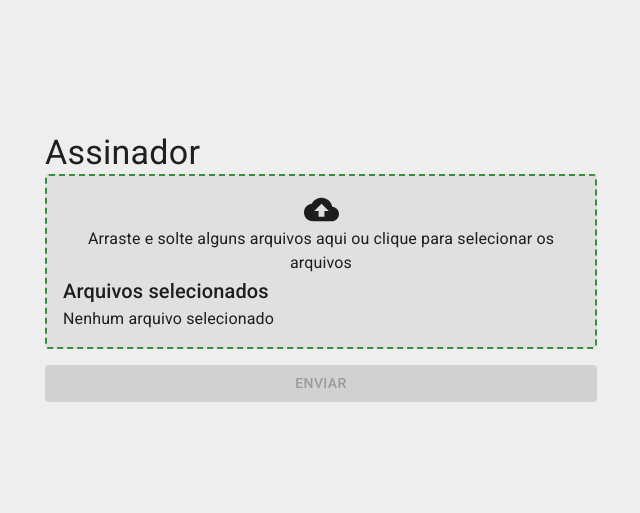
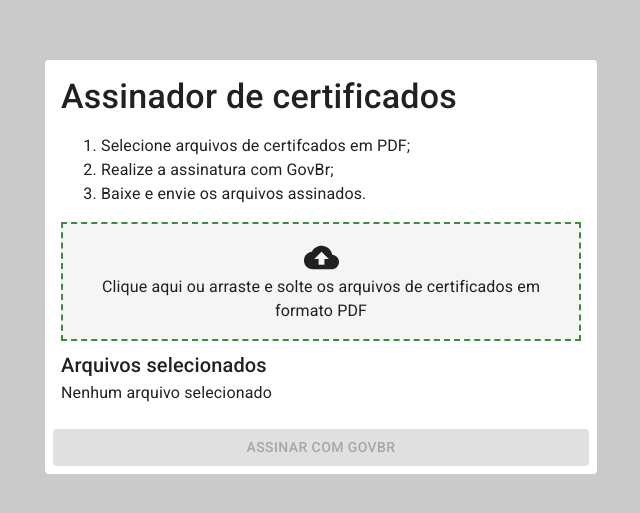
Before and after one commit to FeliciLab/govbr-signature-integration-front, a React (Vite) app: page / in a window 1280 px wide. Shown: the part 133-646 px from the top of the page, without its empty margins (319-959 px from the left). Built offline with nearby package versions, Linux system fonts and the light colour scheme; no server answers.

Commit message:
💄 ajustes finalizados

```diff
--- a/src/components/PDfDropZone/index.tsx
+++ b/src/components/PDfDropZone/index.tsx
@@ -1,6 +1,6 @@
 import CloudUploadIcon from '@mui/icons-material/CloudUpload';
 import DeleteIcon from '@mui/icons-material/Delete';
-import { Box, Button, Paper, Typography, useTheme } from '@mui/material';
+import { Box, Button, Typography, useTheme } from '@mui/material';
 import { Stack } from '@mui/system';
 import React from 'react';
 import { useDropzone } from 'react-dropzone';
@@ -42,24 +42,28 @@
   });
 
   return (
-    <Paper
-      elevation={0}
+    <Box>
+      <Stack
+        alignItems="center"
         sx={{
           padding: 2,
           border: 2,
           borderStyle: 'dashed',
+          backgroundColor: '#F5F5F5',
           borderColor: palette.primary.main,
         }}
+        {...getRootProps()}
       >
-      <Stack alignItems="center" {...getRootProps()}>
         <input {...getInputProps()} />
         <CloudUploadIcon fontSize="large" />
         <Typography variant="body1" style={{ textAlign: 'center' }}>
-          Arraste e solte alguns arquivos aqui ou clique para selecionar os
-          arquivos
+          Clique aqui ou arraste e solte os arquivos de certificados em formato
+          PDF
         </Typography>
       </Stack>
-      <Typography variant="h6">Arquivos selecionados</Typography>
+      <Typography variant="h6" mt={1} sx={{ fontWeight: 500 }}>
+        Arquivos selecionados
+      </Typography>
       {files.length > 0 ? (
         <Box>
           <FilesList files={files} removeFile={removeFile} />
@@ -84,9 +88,9 @@
           </Box>
         </Box>
       ) : (
-        <Typography>Nenhum arquivo selecionado</Typography>
+        <Typography variant="body1">Nenhum arquivo selecionado</Typography>
       )}
-    </Paper>
+    </Box>
   );
 };
 
--- a/src/pages/Home/index.tsx
+++ b/src/pages/Home/index.tsx
@@ -1,6 +1,9 @@
 import {
   Box,
   Button,
+  Card,
+  CardActions,
+  CardContent,
   Container,
   LinearProgress,
   Stack,
@@ -99,7 +102,7 @@
           externalPopup.close();
           handleSubmit(code);
         }
-      }, 500);
+      }, 200);
     }
   }, [externalPopup]);
 
@@ -114,23 +117,41 @@
       }}
     >
       <Container maxWidth="sm">
-        <Typography variant="h4">Assinador</Typography>
-        <Stack spacing={2}>
+        <Card elevation={0}>
+          <CardContent>
+            <Typography variant="h4" fontWeight={500}>
+              Assinador de certificados
+            </Typography>
+            <ol>
+              <Typography component="li">
+                Selecione arquivos de certifcados em PDF;
+              </Typography>
+              <Typography component="li">
+                Realize a assinatura com GovBr;
+              </Typography>
+              <Typography component="li">
+                Baixe e envie os arquivos assinados.
+              </Typography>
+            </ol>
+            <PDfDropZone files={files} setFiles={setFiles} multiple />
             {uploadProgress > 0 && (
-            <Box>
+              <Box mt={2}>
                 <LinearProgress variant="determinate" value={uploadProgress} />
                 <Typography>Progresso de upload: {uploadProgress}%</Typography>
               </Box>
             )}
-          <PDfDropZone files={files} setFiles={setFiles} multiple />
+          </CardContent>
+          <CardActions>
             <Button
+              fullWidth
               variant="contained"
               onClick={connectClick}
               disabled={loading || files.length <= 0}
             >
-            Enviar
+              Assinar com GovBr
             </Button>
-        </Stack>
+          </CardActions>
+        </Card>
       </Container>
     </Box>
   );
--- a/src/theme/index.tsx
+++ b/src/theme/index.tsx
@@ -6,7 +6,7 @@
     primary: {
       main: green[700],
     },
-    background: { default: grey[200], paper: grey[300] },
+    background: { default: '#CACACA', paper: '#fff' },
   },
 });
 
```
Lines whose indentation alone changed are shown as unchanged.
